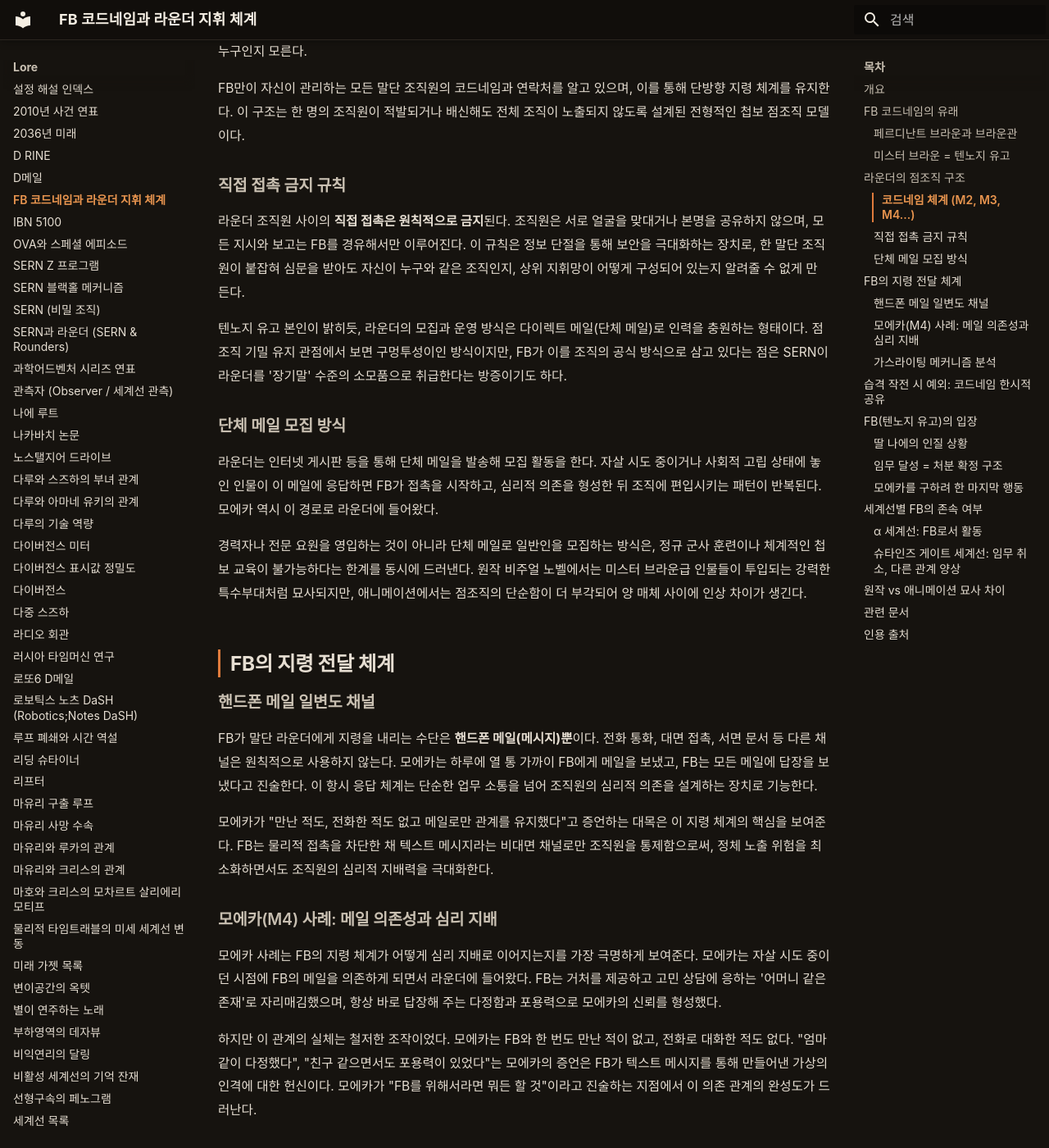
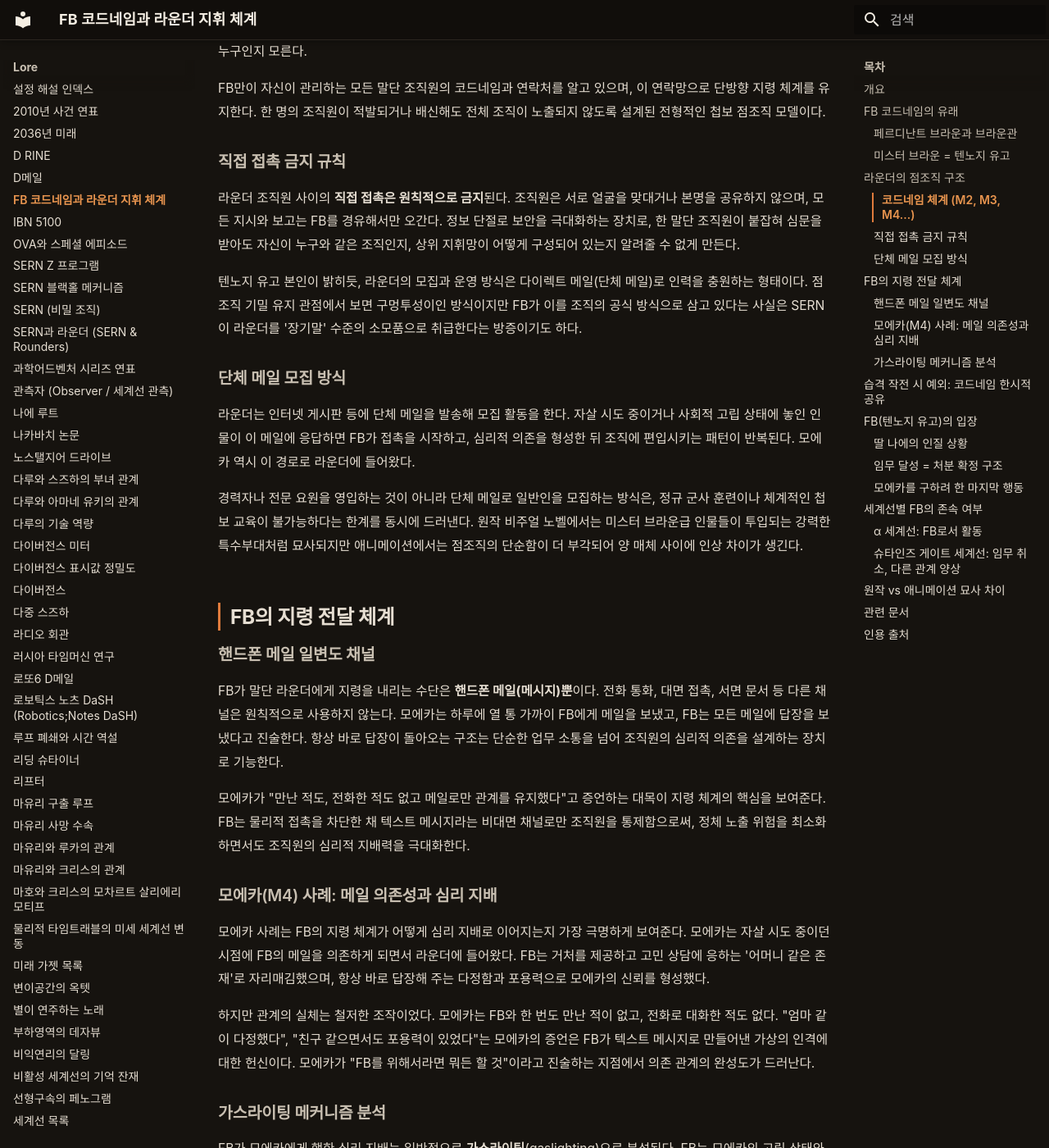
Before and after one commit to sgwiki/sgwiki.github.io, an MkDocs documentation site: the page built from wiki/lore/FB-코드네임과-라운더-지휘-체계.md, in a window 1280 px wide and 1400 px high, scrolled down 1484 px. Shown: the whole window at 82% size. Built offline with MkDocs 1.6.1 and Material for MkDocs 9.7.7, drawn with Linux system fonts in a browser that asks for light colours; some web fonts are replaced; some of the changed text lies outside the part shown.

Commit message:
chore(wiki): FB-코드네임과-라운더-지휘-체계 정비 — restructurer pass·rewriter VOCAB/한자 3건(天王寺 裕吾·自認·人事) 제거+Steins;Gate 0→슈타인즈 게이트 0 1건·humanize 25건(연결어미 뒤 쉼표 7·지시반복 이~는 8·추상주어+만능동사 4·번역투 3·메타진입 1·형식명사 1)·사실·스포일러(main_story)·수치(1978년생·1.048596%)·인용([팬 분석] Mechanics §2.6.3) 불변·quote_protect pass·fact_guard pass·sanitizer pass·linker pass
Co-Authored-By: Claude Opus 4.6 <noreply@anthropic.com>

```diff
--- a/wiki/lore/FB-코드네임과-라운더-지휘-체계.md
+++ b/wiki/lore/FB-코드네임과-라운더-지휘-체계.md
@@ -12,7 +12,7 @@ description: "FB는 SERN 산하 비밀 조직 라운더의 중간 지휘자에
 
 **FB**는 SERN 산하 비밀 조직 **라운더**의 중간 지휘자에게 부여된 코드네임이다. 작중 대부분의 시간 동안 FB는 조직이나 부서가 아니라 단일 인물을 가리키며, 아키하바라 오오히야마 빌딩 1층의 브라운관 공방 점장이라는 공식 직업 뒤에 이 정체를 숨기고 있다. 모에카(M4)를 비롯한 말단 라운더들은 FB로부터 핸드폰 메일로만 지령을 받으며, 상호 직접 접촉이 금지된 점조직 형태로 운영된다.
 
-FB라는 코드네임, 점조직 통신 체계, 모에카 사례가 보여주는 심리 지배 메커니즘은 슈타인즈 게이트 본편 챕터 9의 핵심 반전이자 알파 어트랙터 필드 서사의 중심 축이다. 이 문서는 FB의 명칭 유래, 라운더의 조직 구조, 지령 전달 방식, 세계선별 존속 여부를 정리한다.
+FB라는 코드네임, 점조직 통신 체계, 모에카 사례가 보여주는 심리 지배 메커니즘은 슈타인즈 게이트 본편 챕터 9의 핵심 반전이자 알파 어트랙터 필드 서사의 중심 축이다. 이 문서에서는 FB의 명칭 유래, 라운더의 조직 구조, 지령 전달 방식, 세계선별 존속 여부를 정리한다.
 
 ## FB 코드네임의 유래
 
@@ -20,13 +20,13 @@ FB라는 코드네임, 점조직 통신 체계, 모에카 사례가 보여주는
 
 FB라는 코드네임은 독일의 물리학자 **카를 페르디난트 브라운**(Karl Ferdinand Braun)의 이니셜에서 따왔다. 페르디난트 브라운은 브라운관(CRT, Cathode Ray Tube)의 원리를 정립한 인물로, 일본에서는 CRT를 가리키는 일반 명칭 자체가 '브라운관'이다.
 
-이 명칭은 단순한 우연이 아니다. FB로 불리는 인물이 아키하바라에서 대형 브라운관 TV를 취급하는 가게의 점장이라는 설정과 정확히 맞물린다. 브라운관 공방은 겉보기엔 시대에 뒤떨어진 CRT TV 수리·판매점이지만, 실제로는 라운더 활동의 거점이자 점장의 위장 신분이다. 오카베 린타로가 점장에게 "미스터 브라운"이라는 별명을 붙인 것은 원래 점장이 브라운관을 유독 사랑해서 놀리듯 지은 것이었는데, 이 별명이 사실은 코드네임의 직역과 같았다는 반전 구조를 형성한다.
+단순한 우연이 아니다. FB로 불리는 인물이 아키하바라에서 대형 브라운관 TV를 취급하는 가게의 점장이라는 설정과 정확히 맞아떨어진다. 브라운관 공방은 겉보기엔 시대에 뒤떨어진 CRT TV 수리·판매점이지만, 실제로는 라운더 활동의 거점이자 점장의 위장 신분이다. 오카베 린타로가 점장에게 "미스터 브라운"이라는 별명을 붙인 것은 원래 점장이 브라운관을 유독 사랑해서 놀리듯 지은 것이었는데, 그 별명이 사실은 코드네임의 직역과 같았다는 반전 구조를 형성한다.
 
 ### 미스터 브라운 = 텐노지 유고
 
-본편 챕터 9에서 FB의 정체가 밝혀진다. 미스터 브라운으로 불리던 브라운관 공방의 점장 **텐노지 유고**(天王寺 裕吾)가 바로 FB 본인이다. 1978년생, 프랑스 출신의 귀국자녀로 일본어·영어·프랑스어에 능통하며, 오오히야마 빌딩의 소유주이자 미래 가젯 연구소가 입주한 2층의 임대인이기도 하다.
+본편 챕터 9에서 FB의 정체가 밝혀진다. 미스터 브라운으로 불리던 브라운관 공방의 점장 **텐노지 유고**가 바로 FB 본인이다. 1978년생, 프랑스 출신의 귀국자녀로 일본어·영어·프랑스어에 능통하며, 오오히야마 빌딩의 소유주이자 미래 가젯 연구소가 입주한 2층의 임대인이기도 하다.
 
-텐노지는 겉으로는 거칠고 성급하지만 인정 많은 중년 남성으로, 라보멤들에게 저렴한 월세로 연구실 공간을 내어주고 실험 피해에도 관대하게 대한다. 오카베와 잦은 티격태격이며 외동딸 텐노지 나에를 극진히 아끼는 딸바보 기질까지 보여주지만, 이 모든 일상적 인물상은 라운더 중간 지휘자로서의 정체를 철저히 숨기기 위한 위장이다.
+텐노지는 겉으로는 거칠고 성급하지만 인정 많은 중년 남성으로, 라보멤들에게 저렴한 월세로 연구실 공간을 내어주고 실험 피해에도 관대하게 대한다. 오카베와 잦은 티격태격이며 외동딸 텐노지 나에를 극진히 아끼는 딸바보 기질까지 보여주지만 이 모든 일상적 인물상은 라운더 중간 지휘자로서의 정체를 철저히 숨기는 위장이다.
 
 ## 라운더의 점조직 구조
 
@@ -34,45 +34,45 @@ FB라는 코드네임은 독일의 물리학자 **카를 페르디난트 브라
 
 라운더는 철저한 점조직(cell structure)으로 운영된다. 조직원은 본명 대신 코드네임으로만 서로를 식별하며, 말단 조직원에게는 'M' 뒤에 숫자가 붙은 형식의 코드네임이 부여된다. 작중 확인할 수 있는 대표적 사례가 키류 모에카의 **M4**이다. M2, M3 등 다른 코드네임도 존재하지만, 각 조직원은 자신의 코드네임과 FB의 존재만 알 뿐 다른 조직원이 누구인지 모른다.
 
-FB만이 자신이 관리하는 모든 말단 조직원의 코드네임과 연락처를 알고 있으며, 이를 통해 단방향 지령 체계를 유지한다. 이 구조는 한 명의 조직원이 적발되거나 배신해도 전체 조직이 노출되지 않도록 설계된 전형적인 첩보 점조직 모델이다.
+FB만이 자신이 관리하는 모든 말단 조직원의 코드네임과 연락처를 알고 있으며, 이 연락망으로 단방향 지령 체계를 유지한다. 한 명의 조직원이 적발되거나 배신해도 전체 조직이 노출되지 않도록 설계된 전형적인 첩보 점조직 모델이다.
 
 ### 직접 접촉 금지 규칙
 
-라운더 조직원 사이의 **직접 접촉은 원칙적으로 금지**된다. 조직원은 서로 얼굴을 맞대거나 본명을 공유하지 않으며, 모든 지시와 보고는 FB를 경유해서만 이루어진다. 이 규칙은 정보 단절을 통해 보안을 극대화하는 장치로, 한 말단 조직원이 붙잡혀 심문을 받아도 자신이 누구와 같은 조직인지, 상위 지휘망이 어떻게 구성되어 있는지 알려줄 수 없게 만든다.
+라운더 조직원 사이의 **직접 접촉은 원칙적으로 금지**된다. 조직원은 서로 얼굴을 맞대거나 본명을 공유하지 않으며, 모든 지시와 보고는 FB를 경유해서만 오간다. 정보 단절로 보안을 극대화하는 장치로, 한 말단 조직원이 붙잡혀 심문을 받아도 자신이 누구와 같은 조직인지, 상위 지휘망이 어떻게 구성되어 있는지 알려줄 수 없게 만든다.
 
-텐노지 유고 본인이 밝히듯, 라운더의 모집과 운영 방식은 다이렉트 메일(단체 메일)로 인력을 충원하는 형태이다. 점조직 기밀 유지 관점에서 보면 구멍투성이인 방식이지만, FB가 이를 조직의 공식 방식으로 삼고 있다는 점은 SERN이 라운더를 '장기말' 수준의 소모품으로 취급한다는 방증이기도 하다.
+텐노지 유고 본인이 밝히듯, 라운더의 모집과 운영 방식은 다이렉트 메일(단체 메일)로 인력을 충원하는 형태이다. 점조직 기밀 유지 관점에서 보면 구멍투성이인 방식이지만 FB가 이를 조직의 공식 방식으로 삼고 있다는 사실은 SERN이 라운더를 '장기말' 수준의 소모품으로 취급한다는 방증이기도 하다.
 
 ### 단체 메일 모집 방식
 
-라운더는 인터넷 게시판 등을 통해 단체 메일을 발송해 모집 활동을 한다. 자살 시도 중이거나 사회적 고립 상태에 놓인 인물이 이 메일에 응답하면 FB가 접촉을 시작하고, 심리적 의존을 형성한 뒤 조직에 편입시키는 패턴이 반복된다. 모에카 역시 이 경로로 라운더에 들어왔다.
+라운더는 인터넷 게시판 등에 단체 메일을 발송해 모집 활동을 한다. 자살 시도 중이거나 사회적 고립 상태에 놓인 인물이 이 메일에 응답하면 FB가 접촉을 시작하고, 심리적 의존을 형성한 뒤 조직에 편입시키는 패턴이 반복된다. 모에카 역시 이 경로로 라운더에 들어왔다.
 
-경력자나 전문 요원을 영입하는 것이 아니라 단체 메일로 일반인을 모집하는 방식은, 정규 군사 훈련이나 체계적인 첩보 교육이 불가능하다는 한계를 동시에 드러낸다. 원작 비주얼 노벨에서는 미스터 브라운급 인물들이 투입되는 강력한 특수부대처럼 묘사되지만, 애니메이션에서는 점조직의 단순함이 더 부각되어 양 매체 사이에 인상 차이가 생긴다.
+경력자나 전문 요원을 영입하는 것이 아니라 단체 메일로 일반인을 모집하는 방식은, 정규 군사 훈련이나 체계적인 첩보 교육이 불가능하다는 한계를 동시에 드러낸다. 원작 비주얼 노벨에서는 미스터 브라운급 인물들이 투입되는 강력한 특수부대처럼 묘사되지만 애니메이션에서는 점조직의 단순함이 더 부각되어 양 매체 사이에 인상 차이가 생긴다.
 
 ## FB의 지령 전달 체계
 
 ### 핸드폰 메일 일변도 채널
 
-FB가 말단 라운더에게 지령을 내리는 수단은 **핸드폰 메일(메시지)뿐**이다. 전화 통화, 대면 접촉, 서면 문서 등 다른 채널은 원칙적으로 사용하지 않는다. 모에카는 하루에 열 통 가까이 FB에게 메일을 보냈고, FB는 모든 메일에 답장을 보냈다고 진술한다. 이 항시 응답 체계는 단순한 업무 소통을 넘어 조직원의 심리적 의존을 설계하는 장치로 기능한다.
+FB가 말단 라운더에게 지령을 내리는 수단은 **핸드폰 메일(메시지)뿐**이다. 전화 통화, 대면 접촉, 서면 문서 등 다른 채널은 원칙적으로 사용하지 않는다. 모에카는 하루에 열 통 가까이 FB에게 메일을 보냈고, FB는 모든 메일에 답장을 보냈다고 진술한다. 항상 바로 답장이 돌아오는 구조는 단순한 업무 소통을 넘어 조직원의 심리적 의존을 설계하는 장치로 기능한다.
 
-모에카가 "만난 적도, 전화한 적도 없고 메일로만 관계를 유지했다"고 증언하는 대목은 이 지령 체계의 핵심을 보여준다. FB는 물리적 접촉을 차단한 채 텍스트 메시지라는 비대면 채널로만 조직원을 통제함으로써, 정체 노출 위험을 최소화하면서도 조직원의 심리적 지배력을 극대화한다.
+모에카가 "만난 적도, 전화한 적도 없고 메일로만 관계를 유지했다"고 증언하는 대목이 지령 체계의 핵심을 보여준다. FB는 물리적 접촉을 차단한 채 텍스트 메시지라는 비대면 채널로만 조직원을 통제함으로써, 정체 노출 위험을 최소화하면서도 조직원의 심리적 지배력을 극대화한다.
 
 ### 모에카(M4) 사례: 메일 의존성과 심리 지배
 
-모에카 사례는 FB의 지령 체계가 어떻게 심리 지배로 이어지는지를 가장 극명하게 보여준다. 모에카는 자살 시도 중이던 시점에 FB의 메일을 의존하게 되면서 라운더에 들어왔다. FB는 거처를 제공하고 고민 상담에 응하는 '어머니 같은 존재'로 자리매김했으며, 항상 바로 답장해 주는 다정함과 포용력으로 모에카의 신뢰를 형성했다.
+모에카 사례는 FB의 지령 체계가 어떻게 심리 지배로 이어지는지 가장 극명하게 보여준다. 모에카는 자살 시도 중이던 시점에 FB의 메일을 의존하게 되면서 라운더에 들어왔다. FB는 거처를 제공하고 고민 상담에 응하는 '어머니 같은 존재'로 자리매김했으며, 항상 바로 답장해 주는 다정함과 포용력으로 모에카의 신뢰를 형성했다.
 
-하지만 이 관계의 실체는 철저한 조작이었다. 모에카는 FB와 한 번도 만난 적이 없고, 전화로 대화한 적도 없다. "엄마 같이 다정했다", "친구 같으면서도 포용력이 있었다"는 모에카의 증언은 FB가 텍스트 메시지를 통해 만들어낸 가상의 인격에 대한 헌신이다. 모에카가 "FB를 위해서라면 뭐든 할 것"이라고 진술하는 지점에서 이 의존 관계의 완성도가 드러난다.
+하지만 관계의 실체는 철저한 조작이었다. 모에카는 FB와 한 번도 만난 적이 없고, 전화로 대화한 적도 없다. "엄마 같이 다정했다", "친구 같으면서도 포용력이 있었다"는 모에카의 증언은 FB가 텍스트 메시지로 만들어낸 가상의 인격에 대한 헌신이다. 모에카가 "FB를 위해서라면 뭐든 할 것"이라고 진술하는 지점에서 의존 관계의 완성도가 드러난다.
 
 ### 가스라이팅 메커니즘 분석
 
-FB가 모에카에게 행한 심리 지배는 일반적으로 **가스라이팅**(gaslighting)으로 분석된다. FB는 모에카의 고립 상태와 자살 충동을 이용해 '유일한 의지처'로 자신을 위치시키고, 거처 제공과 상담이라는 물질적·정서적 보상으로 의존성을 강화했다. 모에카 입장에서 FB를 잃으면 거처와 정서적 지지 기반을 동시에 상실하게 되므로, 어떤 명령이든 따를 수밖에 없는 구조가 만들어진다.
+FB가 모에카에게 행한 심리 지배는 일반적으로 **가스라이팅**(gaslighting)으로 분석된다. FB는 모에카의 고립 상태와 자살 충동을 이용해 '유일한 의지처'로 자신을 위치시키고, 거처 제공과 상담이라는 물질적·정서적 보상으로 의존성을 강화했다. 모에카 입장에서 FB를 잃으면 거처와 정서적 지지 기반을 동시에 상실하게 되므로 어떤 명령이든 따를 수밖에 없는 구조가 만들어진다.
 
-이 패턴은 모에카에게만 국한되지 않는다. 다른 말단 라운더들도 비슷한 방식으로 편입되고 통제된 것으로 보이며, FB 본인 역시 SERN이라는 상위 조직에 의해 같은 원리로 구속되어 있다는 점에서 라운더는 '지배의 연쇄'로 이루어진 조직이다. 임무 달성 후 조직원이 '처분'되는 구조는 조직원이 사람이 아니라 소모품이라는 사실을 확인시킨다.
+모에카에게만 국한되는 일도 아니다. 다른 말단 라운더들도 비슷한 방식으로 편입되고 통제된 것으로 보이며 FB 본인 역시 SERN이라는 상위 조직에 의해 같은 원리로 구속되어 있다는 점에서 라운더는 '지배의 연쇄'로 이루어진 조직이다. 임무 달성 후 조직원이 '처분'되는 구조는 조직원이 사람이 아니라 소모품이라는 사실을 확인시킨다.
 
 ## 습격 작전 시 예외: 코드네임 한시적 공유
 
-점조직 원칙에 따라 평소에는 조직원 상호 간 정체를 숨기는 것이 규칙이지만, **습격이라는 특수 작전** 수행 시 예외가 적용된다. 작전 직전에 참여자 간 코드네임이 한시적으로 공유된다.
+점조직 원칙에 따라 평소에는 조직원 상호 간 정체를 숨기는 것이 규칙이지만 **습격이라는 특수 작전** 수행 시 예외가 적용된다. 작전 직전에 참여자 간 코드네임이 한시적으로 공유된다.
 
-작중 구체적 사례로, 라운더가 미래 가젯 연구소를 습격하는 장면에서 모에카 이외의 라운더가 모에카의 코드네임 M4를 알고 부르는 장면이 등장한다. 평소의 점조직 원칙을 적용하면 이는 불가능한 일이지만, 이것이 설정 오류가 아니라 습격 작전이라는 특수 상황에서 참여자 간 코드네임이 공유된 결과라는 해석이 성립한다. 원작에서 라운더가 강력한 특수부대로 묘사되는 점과 연관지으면, 코드네임 사전 공유는 작전 단위의 협동을 가능하게 하기 위한 합리적 예외 조치로 볼 수 있다.
+작중 구체적 사례로, 라운더가 미래 가젯 연구소를 습격하는 장면에서 모에카 이외의 라운더가 모에카의 코드네임 M4를 알고 부르는 장면이 등장한다. 평소의 점조직 원칙을 적용하면 불가능한 일이지만, 설정 오류가 아니라 습격 작전이라는 특수 상황에서 참여자 간 코드네임이 공유된 결과라는 해석이 성립한다. 원작에서 라운더가 강력한 특수부대로 묘사되는 점과 연관지으면, 코드네임 사전 공유는 작전 단위의 협동을 가능하게 하기 위한 합리적 예외 조치로 볼 수 있다.
 
 ## FB(텐노지 유고)의 입장
 
@@ -84,15 +84,15 @@ FB가 모에카에게 행한 심리 지배는 일반적으로 **가스라이팅*
 
 ### 임무 달성 = 처분 확정 구조
 
-텐노지 본인은 IBN 5100 회수 임무를 완수한 뒤 자신이 '처분'될 것이라는 사실을 알고 있었다. 그는 모에카에게 "IBN 5100을 손에 넣은 시점에서 넌 이미 필요 없어졌다"고 말하는데, 이 발언은 모에카에 대한 선언이자 자신의 처지에 대한 자인(自認)이기도 하다. 라운더 조직에서 임무를 달성한 말단은 예외 없이 입막음 대상이며, FB라는 중간 지휘자 역시 마찬가지다.
+텐노지 본인은 IBN 5100 회수 임무를 완수한 뒤 자신이 '처분'될 것이라는 사실을 알고 있었다. 그는 모에카에게 "IBN 5100을 손에 넣은 시점에서 넌 이미 필요 없어졌다"고 말하는데, 모에카에 대한 선언이자 자신의 처지에 대한 자인이기도 하다. 라운더 조직에서 임무를 달성한 말단은 예외 없이 입막음 대상이며, FB라는 중간 지휘자 역시 마찬가지다.
 
 > **[팬 분석]** "임무를 완수하면 '처분'당하게 돼. 그래서 우리는 개보다 가축에 가까워." — [The Mechanics of Steins;Gate v1.0.3](../근거자료/비공식/mechanics-of-steins-gate/ch2.md), §2.6.3[^1]
 
-이 '임무 완수 = 소멸' 구조는 FB가 말단 조직원과 본질적으로 다를 것이 없는 소모품임을 보여준다. FB는 지휘자라는 위치에 있으면서도, 탈출구 없는 함정에 갇혀 있다.
+'임무 완수 = 소멸' 구조는 FB가 말단 조직원과 본질적으로 다를 것이 없는 소모품임을 보여준다. FB는 지휘자라는 위치에 있으면서도, 탈출구 없는 함정에 갇혀 있다.
 
 ### 모에카를 구하려 한 마지막 행동
 
-본편 챕터 9 전개에서 텐노지는 모에카에게 "넌 이미 필요 없어졌다"고 차갑게 선언하지만, 오카베는 이것이 모에카를 버리려는 것이 아니라 **내쳐서라도 살리려 한 것**일 수 있다고 해석한다. 모에카를 조직에서 끊어내면 입막음 대상에서 벗어날 수 있다는 논리다. FB의 진심은 영원히 알 수 없지만, 최소한 오카베는 그렇게 믿고 싶어 했다.
+본편 챕터 9 전개에서 텐노지는 모에카에게 "넌 이미 필요 없어졌다"고 차갑게 선언하지만, 오카베는 모에카를 버리려는 것이 아니라 **내쳐서라도 살리려 한 것**일 수 있다고 해석한다. 모에카를 조직에서 끊어내면 입막음 대상에서 벗어날 수 있다는 논리다. FB의 진심은 영원히 알 수 없지만, 최소한 오카베는 그렇게 믿고 싶어 했다.
 
 한편 모에카가 FB의 정체를 깨닫는 순간 관계는 비극적으로 끝난다. α 세계선 결말에서 모에카는 FB(텐노지 유고)를 죽이고 자살하는 경로로 치닫는다. 메일로만 쌓아올린 의존 관계가 무너진 뒤의 파국이다.
 
@@ -108,21 +108,21 @@ FB가 모에카에게 행한 심리 지배는 일반적으로 **가스라이팅*
 
 ### α 세계선: FB로서 활동
 
-α 어트랙터 필드에서 텐노지 유고는 완전한 FB로서 기능한다. 모에카(M4)를 비롯한 말단 라운더를 메일로 지휘하고, IBN 5100 회수 임무를 수행하며, 딸 나에를 인질로 잡힌 상태에서 벗어날 수 없다. 이 세계선에서는 라운더 습격 이벤트가 발생하고, 그 결과 마유리의 죽음이 수속점으로 작용한다.
+α 어트랙터 필드에서 텐노지 유고는 완전한 FB로서 기능한다. 모에카(M4)를 비롯한 말단 라운더를 메일로 지휘하고, IBN 5100 회수 임무를 수행하며, 딸 나에를 인질로 잡힌 상태에서 벗어날 수 없다. α 세계선에서는 라운더 습격 이벤트가 발생하고, 그 결과 마유리의 죽음이 수속점으로 작용한다.
 
 ### 슈타인즈 게이트 세계선: 임무 취소, 다른 관계 양상
 
-슈타인즈 게이트 세계선(1.048596%)에서는 IBN 5100 회수 임무 자체가 취소된 상태로 유지된다. 이에 따라 모에카는 라운더로서의 본임무에서 해방되며, 브라운관 공방에서 알바로 일하게 된다. 텐노지가 FB라는 사실 자체는 세계선 이동으로 소멸하지 않지만, 모에카는 이 사실을 모른다.
+슈타인즈 게이트 세계선(1.048596%)에서는 IBN 5100 회수 임무 자체가 취소된 상태로 유지된다. 모에카는 라운더로서의 본임무에서 해방되며 브라운관 공방에서 알바로 일하게 된다. 텐노지가 FB라는 사실 자체는 세계선 이동으로 소멸하지 않지만 모에카는 그 사실을 모른다.
 
-반면 텐노지(브라운) 쪽은 모에카의 정체를 알고 있을 가능성이 높다. 모에카가 브라운관 공방에 고용된 경위에 대해서는 텐노지가 모에카를 싫어하지 않았기 때문에 인연을 이어준 것이라는 설명, 또는 딸 나에가 취직을 도왔다는 설명이 제시된다. 모에카는 타임머신이나 IBN 5100과 관련되지 않는 한 일반인처럼 살아도 되므로, 고용 자체는 임무와 무관한 인사(人事)로 볼 수 있다.
+반면 텐노지(브라운) 쪽은 모에카의 정체를 알고 있을 가능성이 높다. 모에카가 브라운관 공방에 고용된 경위에 대해서는 텐노지가 모에카를 싫어하지 않았기 때문에 인연을 이어준 것이라는 설명, 또는 딸 나에가 취직을 도왔다는 설명이 제시된다. 모에카는 타임머신이나 IBN 5100과 관련되지 않는 한 일반인처럼 살아도 되므로, 고용 자체는 임무와 무관한 인사로 보아도 무방하다.
 
 슈타인즈 게이트 세계선에서도 SERN과 라운더는 암약할 가능성이 높다. 300인 위원회와 왈큐레가 존속한다는 정황이 그 방증이며, 텐노지와 모에카의 라운더 소속 여부가 완전히 소멸했는지는 명문 설정으로 확정되지 않았다.
 
 ## 원작 vs 애니메이션 묘사 차이
 
-라운더 조직의 묘사는 원작 비주얼 노벨과 애니메이션 사이에 인상의 차이가 있다. 원작에서는 미스터 브라운급 인물들이 투입되는 **강력한 특수부대**로 그려지며, 습격 장면에서 위압감이 강하게 전달된다. 반면 애니메이션에서는 점조직의 단순함이 더 부각되어, 일부 시청자가 습격의 포스 부족을 지적하기도 한다.
+라운더 조직의 묘사는 원작 비주얼 노벨과 애니메이션 사이에 인상의 차이가 있다. 원작에서는 미스터 브라운급 인물들이 투입되는 **강력한 특수부대**로 그려지며, 습격 장면에서 위압감이 강하게 전달된다. 반면 애니메이션에서는 점조직의 단순함이 더 부각되어 일부 시청자가 습격의 포스 부족을 지적하기도 한다.
 
-이 차이는 단순한 연출 문제가 아니라, 라운더의 이중적 성격을 반영한다. 점조직이라는 조직 구조 자체는 소모품 인력을 단체 메일로 모집하는 비전문적 방식과 어울리지만, 정작 작전에 투입되는 인물(미스터 브라운 등)은 전투 능력이 뛰어난 베테랑이라는 점에서 모순적 강함이 존재한다. Steins;Gate 0에서는 텐노지 유고 본인의 전투 실력이 더 상세히 묘사되어, "단체 메일로 모집한 조직"이라는 인상과 "강력한 특수부대"라는 인상 사이의 간극이 매워지는 면이 있다.
+차이는 단순한 연출 문제가 아니라 라운더의 이중적 성격을 반영한다. 점조직이라는 조직 구조 자체는 소모품 인력을 단체 메일로 모집하는 비전문적 방식과 어울리지만, 정작 작전에 투입되는 인물(미스터 브라운 등)은 전투 능력이 뛰어난 베테랑이라는 점에서 모순적 강함이 존재한다. 슈타인즈 게이트 0에서는 텐노지 유고 본인의 전투 실력이 더 상세히 묘사되어 "단체 메일로 모집한 조직"이라는 인상과 "강력한 특수부대"라는 인상 사이의 간극이 매워지는 면이 있다.
 
 ## 관련 문서
 
```
